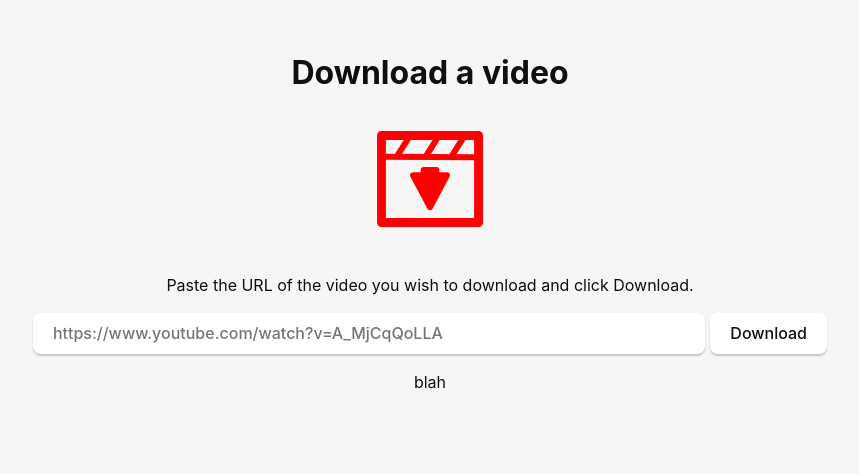
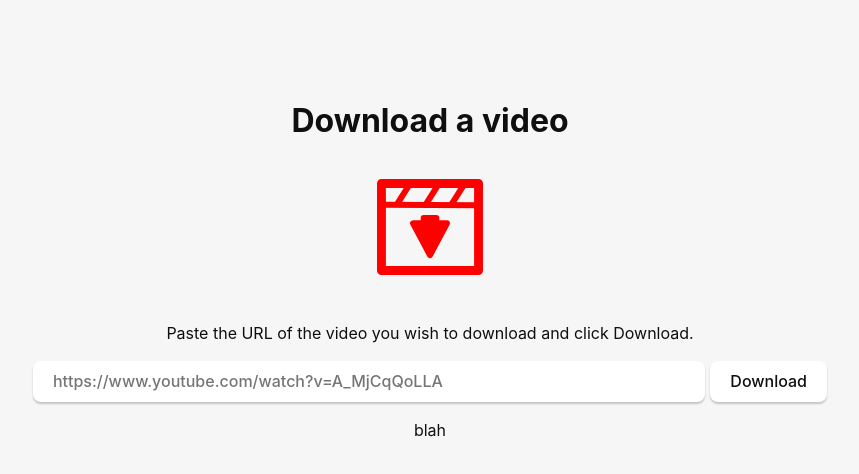
Before and after one commit to tengomucho/grabvideo, a plain HTML site: page src/index.html in a window 1280 px wide. Shown: the whole page, without its empty margins (210-1069 px from the left). Drawn offline with Linux system fonts and the light colour scheme.

Commit message:
chore: increase top margin

```diff
--- a/src/styles.css
+++ b/src/styles.css
@@ -16,7 +16,7 @@
 
 .container {
   margin: 0;
-  padding-top: 4vh;
+  padding-top: 10vh;
   display: flex;
   flex-direction: column;
   justify-content: center;
```
